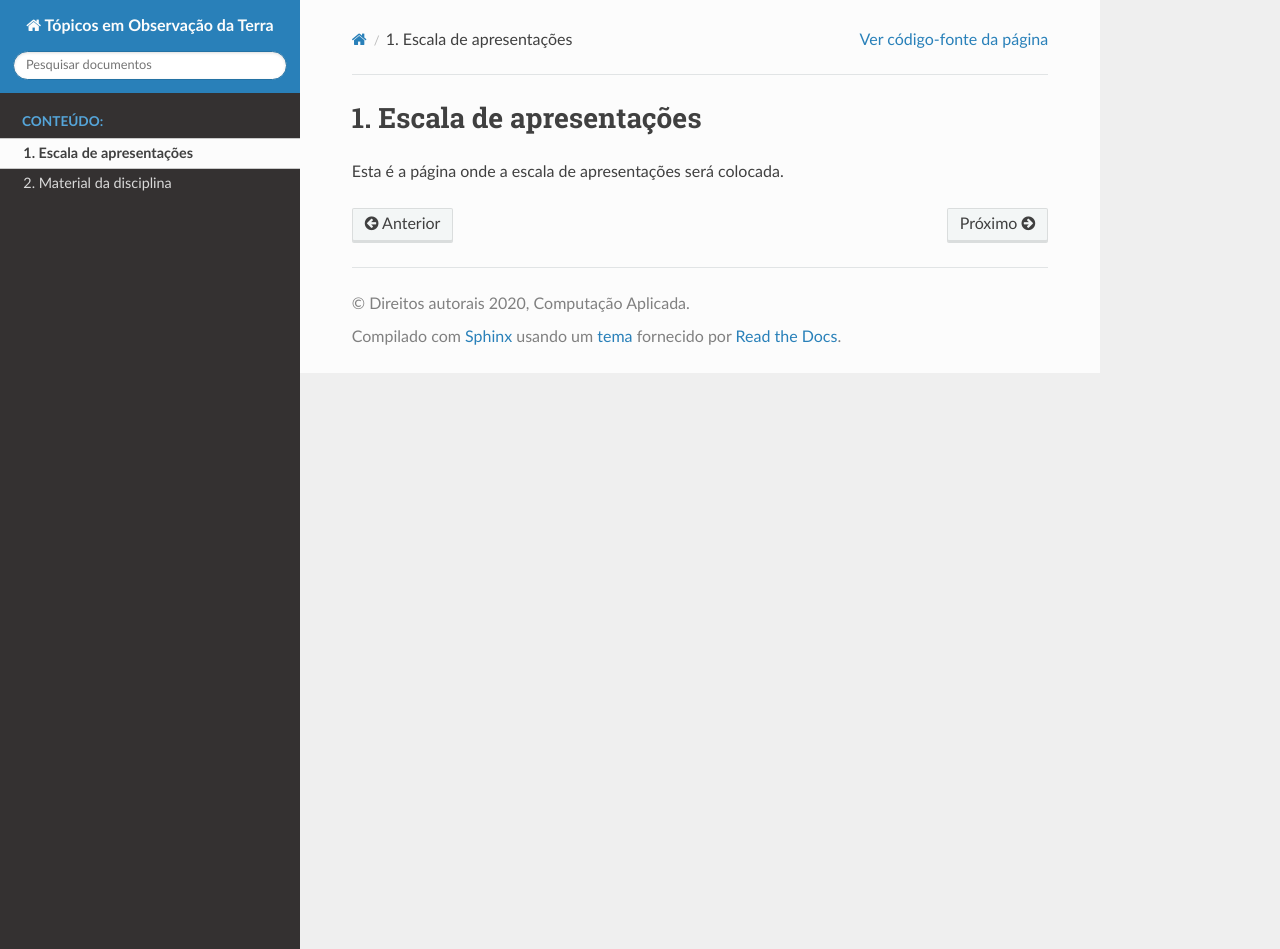
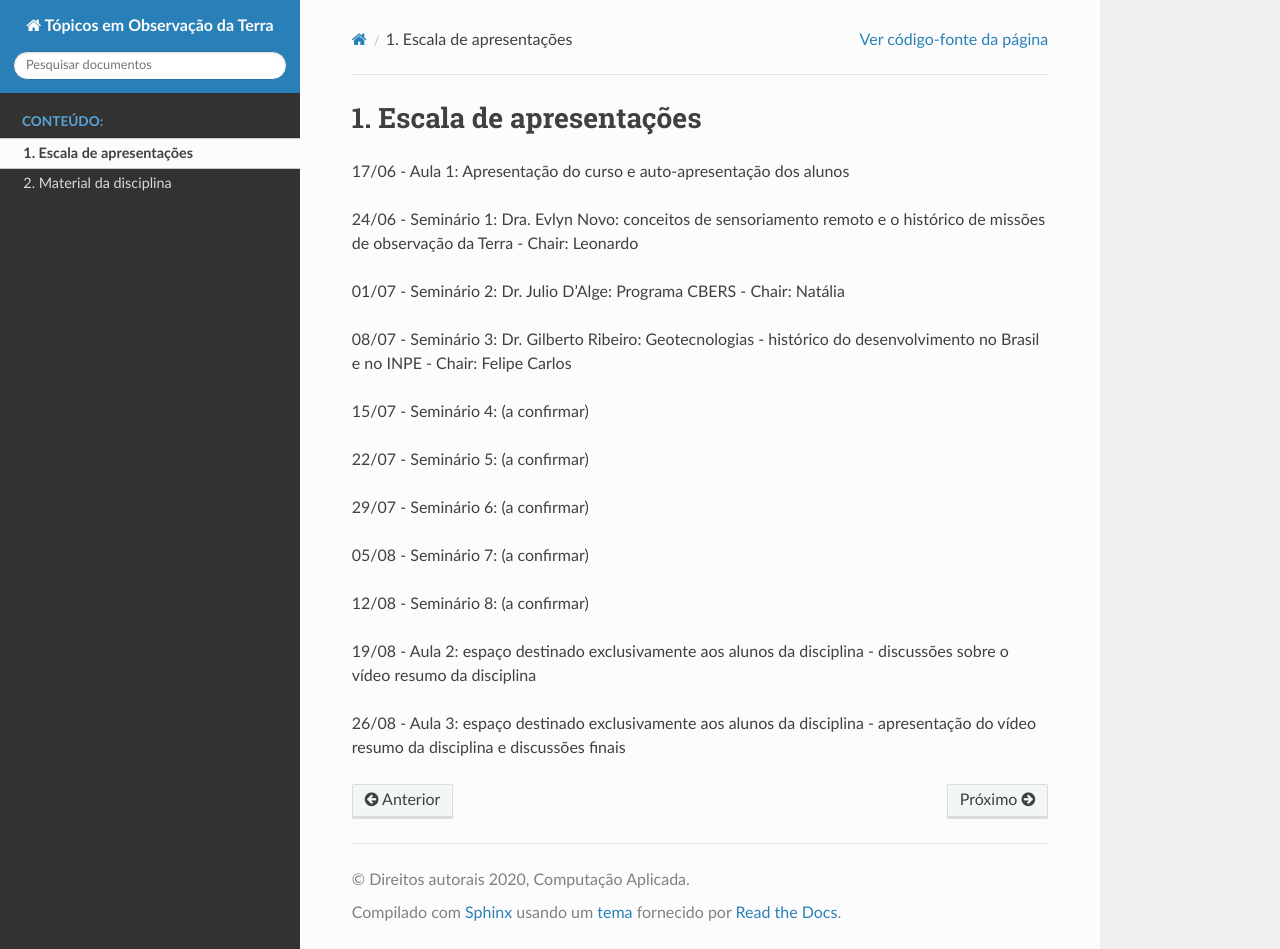
Before and after one commit to CAP-378/cap-378-site, a Sphinx documentation site: the page built from source/escala.rst, in a window 1280 px wide and 949 px high. Built offline with Sphinx 7.4.7 and the Read the Docs theme 2.0.0, drawn with Linux system fonts in a browser that asks for light colours.

Commit message:
Update escala.rst

```diff
--- a/source/escala.rst
+++ b/source/escala.rst
@@ -1,4 +1,24 @@
 Escala de apresentações
 =========================
 
-Esta é a página onde a escala de apresentações será colocada.
+17/06 - Aula 1: Apresentação do curso e auto-apresentação dos alunos
+
+24/06 - Seminário 1: Dra. Evlyn Novo: conceitos de sensoriamento remoto e o histórico de missões de observação da Terra - Chair: Leonardo
+
+01/07 - Seminário 2: Dr. Julio D'Alge: Programa CBERS - Chair: Natália
+
+08/07 - Seminário 3: Dr. Gilberto Ribeiro: Geotecnologias - histórico do desenvolvimento no Brasil e no INPE - Chair: Felipe Carlos
+
+15/07 - Seminário 4: (a confirmar)
+
+22/07 - Seminário 5: (a confirmar)
+
+29/07 - Seminário 6: (a confirmar)
+
+05/08 - Seminário 7: (a confirmar)
+
+12/08 - Seminário 8: (a confirmar)
+
+19/08 - Aula 2: espaço destinado exclusivamente aos alunos da disciplina - discussões sobre o vídeo resumo da disciplina
+
+26/08 - Aula 3: espaço destinado exclusivamente aos alunos da disciplina - apresentação do vídeo resumo da disciplina e discussões finais
```
